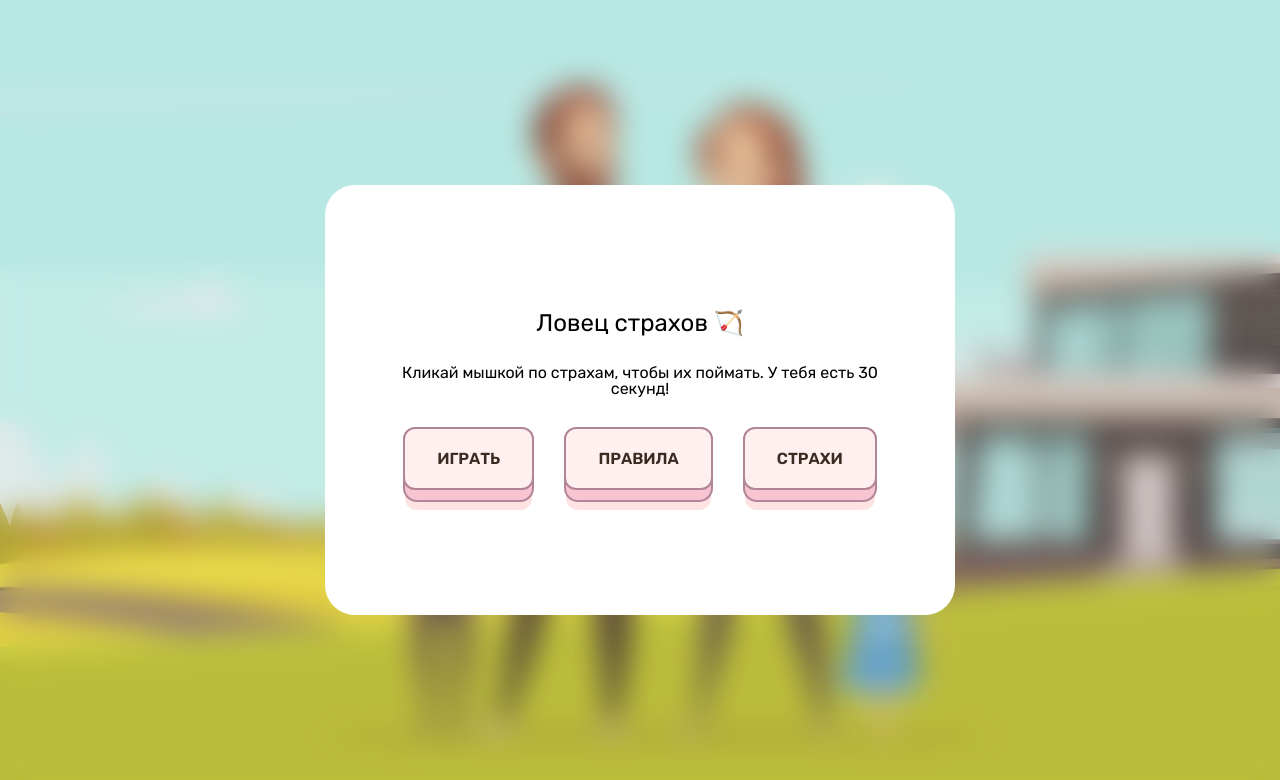
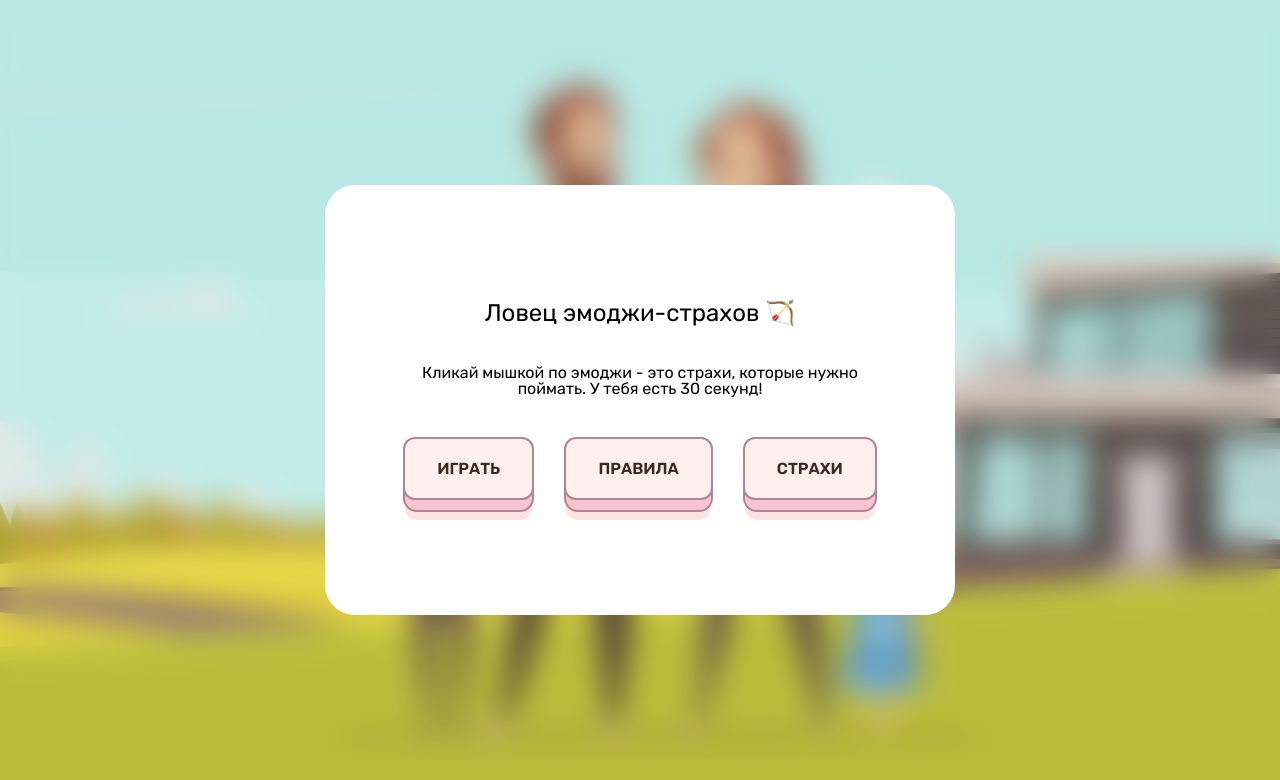
Before and after one commit to Lefaktar-coder/hakaton, a React (Vite) app in the folder client/: page / in a window 1280 px wide. Shown: the top 780 px of the page. Built offline with nearby package versions, Linux system fonts and the light colour scheme.

Commit message:
fixed content

```diff
--- a/client/src/components/modal/Modal.css
+++ b/client/src/components/modal/Modal.css
@@ -1,7 +1,5 @@
-/* Modal.css */
-
 .modal-overlay {
-  position: fixed;
+  /* position: fixed;
   top: 0;
   left: 0;
   width: 100%;
@@ -9,7 +7,24 @@
   background: rgba(0, 0, 0, 0.5);
   display: flex;
   justify-content: center;
+  align-items: center; */
+
+  position: fixed;
+  top: 0;
+  left: 0;
+  width: 100%;
+  height: 100%;
+  background: rgba(0, 0, 0, 0);
+  display: flex;
+  justify-content: center;
   align-items: center;
+  opacity: 0;
+  transition: background-color 0.3s ease, opacity 0.3s ease;
+}
+
+.modal-overlay.active {
+  background-color: rgba(0, 0, 0, 0.5); /* Полупрозрачный цвет при активации */
+  opacity: 1;
 }
 
 .modal-content {
@@ -17,8 +32,8 @@
   padding: 20px;
   border-radius: 8px;
   position: relative;
-  width: 70%; /* Измените размер по вашему усмотрению */
-  max-width: 600px; /* Максимальная ширина модального окна */
+  width: 70%;
+  max-width: 600px;
 }
 
 .close-button {
--- a/client/src/components/modal/Modal.jsx
+++ b/client/src/components/modal/Modal.jsx
@@ -4,7 +4,10 @@ export const Modal = ({ isOpen, onRequestClose, children }) => {
   return (
     <>
       {isOpen && (
-        <div className="modal-overlay" onClick={onRequestClose}>
+        <div
+          className={`modal-overlay ${isOpen ? "active" : ""}`}
+          onClick={onRequestClose}
+        >
           <div className="modal-content" onClick={(e) => e.stopPropagation()}>
             <button className="close-button" onClick={onRequestClose}>
               ╳
--- a/client/src/screens/start/StartScreen.css
+++ b/client/src/screens/start/StartScreen.css
@@ -4,7 +4,7 @@
   flex-direction: column;
   align-items: center;
   justify-content: center;
-  gap: 30px;
+  gap: 40px;
   background: var(--bg);
   padding: 40px;
   border-radius: 30px;
--- a/client/src/screens/start/StartScreen.jsx
+++ b/client/src/screens/start/StartScreen.jsx
@@ -25,10 +25,11 @@ export const StartScreen = ({ handleButtonClick }) => {
 
   return (
     <section className="startScreen__section">
-      <h1 className="startScreen__title">Ловец страхов 🏹</h1>
+      <h1 className="startScreen__title">Ловец эмоджи-страхов 🏹</h1>
       <p className="startScreen__text">
         {" "}
-        Кликай мышкой по страхам, чтобы их поймать. У тебя есть 30 секунд!
+        Кликай мышкой по эмоджи - это страхи, которые нужно поймать. У тебя есть
+        30 секунд!
       </p>
       <div className="startScreen__button-box">
         <Button text="Играть" handleButtonClick={handleButtonClick} />
```
